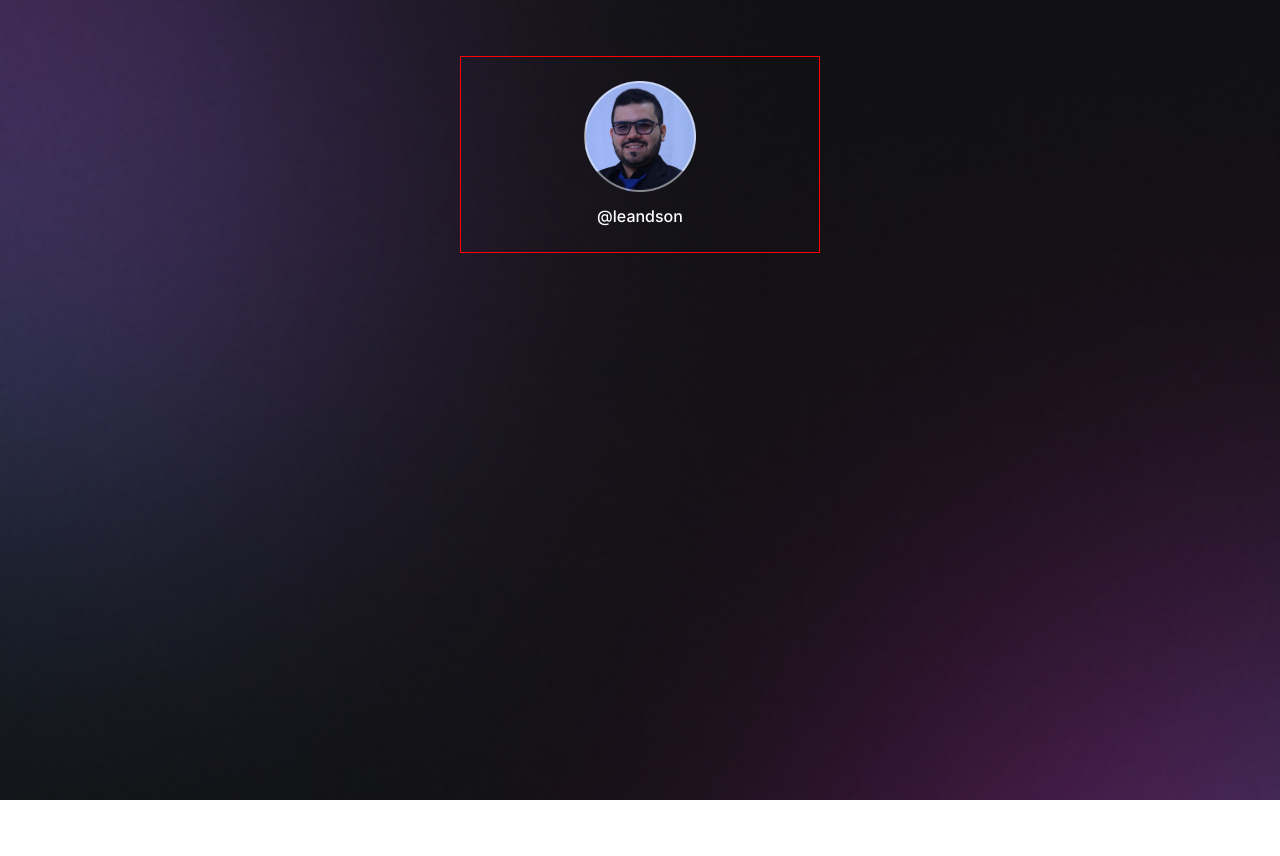
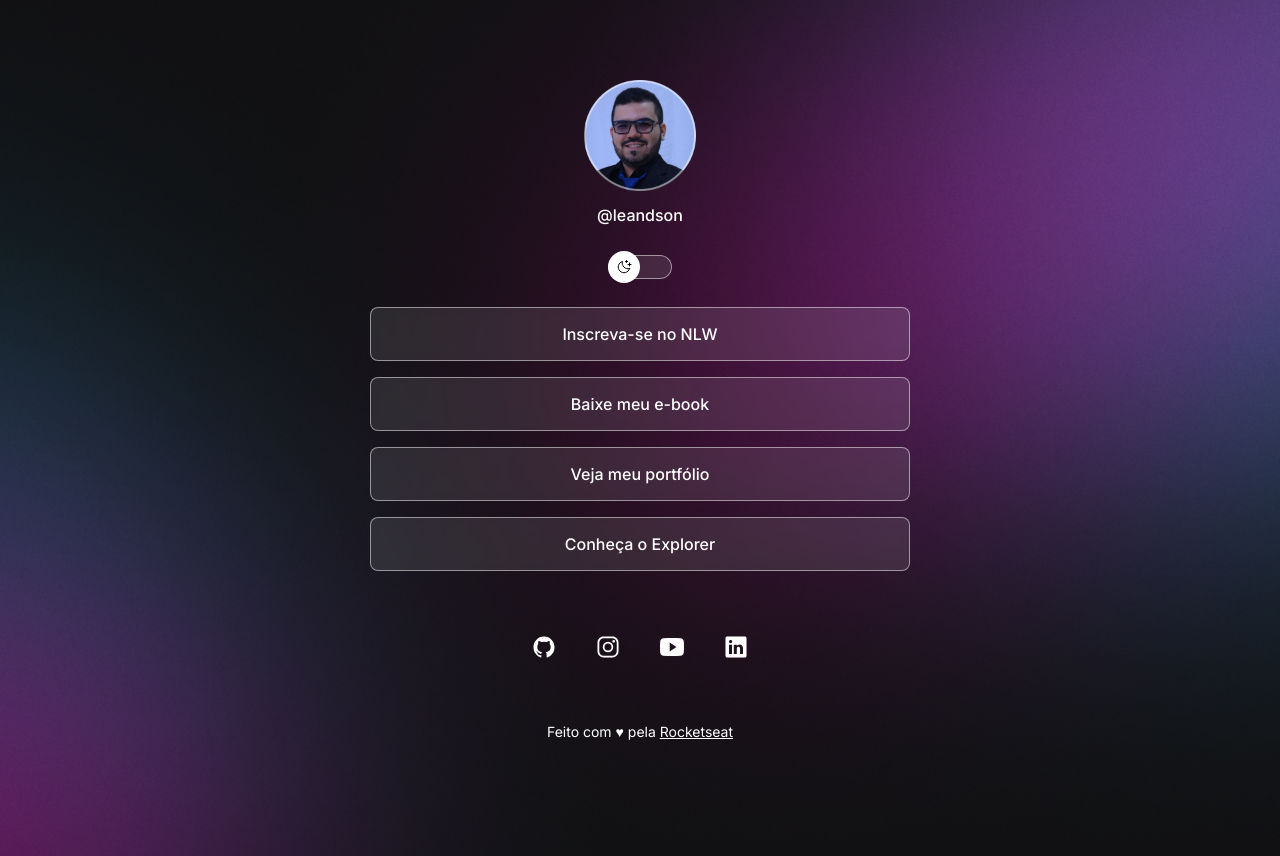
Before and after one commit to LeandsonOliveira/DevLinks, a plain HTML site: page index.html in a window 1280 px wide. Before the commit the page ends 800 px from the top, so only its background shows below. Drawn offline with nearby package versions, Linux system fonts and the light colour scheme.

Commit message:
final commit

```diff
--- a/index.html
+++ b/index.html
@@ -15,10 +15,49 @@
 <body>
   <div id="container">
     <div id="profile">
-      <img src="./assets/avatar.png" alt="Foto de Leandson Oliveira sorrindo, usando óculos e terno preto, com barba">
+      <img src="./assets/avatar.png"
+      alt="Foto de Leandson Oliveira sorrindo, usando óculos e terno preto, com barba">
       <p>@leandson</p>
     </div>
+    <div id="switch" onclick="toggleMode()">
+      <button></button>
+      <span></span>
+    </div>
+    <ul>
+      <li>
+        <a href="#">Inscreva-se no NLW</a>
+      </li>
+      <li>
+        <a href="#">Baixe meu e-book</a>
+      </li>
+      <li>
+        <a href="#">Veja meu portfólio</a>
+      </li>
+      <li>
+        <a href="https://rocketseat.com.br/explorer" target="_blank">Conheça o Explorer</a>
+      </li>
+    </ul>
+    <div id="social-links">
+      <a href="https://github.com/LeandsonOliveira" target="_blank">
+        <ion-icon name="logo-github"></ion-icon>
+      </a>
+      <a href="https://github.com/LeandsonOliveira" target="_blank">
+        <ion-icon name="logo-instagram"></ion-icon>
+      </a>
+      <a href="https://github.com/LeandsonOliveira" target="_blank">
+        <ion-icon name="logo-youtube"></ion-icon>
+      </a>
+      <a href="https://github.com/LeandsonOliveira" target="_blank">
+        <ion-icon name="logo-linkedin"></ion-icon>
+      </a>
+    </div>
+    <footer>
+      Feito com ♥ pela <a href="https://rocketseat.com.br/"> Rocketseat</a>
+    </footer>
   </div>
+  <script type="module" src="https://unpkg.com/ionicons@7.1.0/dist/ionicons/ionicons.esm.js"></script>
+  <script nomodule src="https://unpkg.com/ionicons@7.1.0/dist/ionicons/ionicons.js"></script>
+  <script src="./script.js"></script>
 </body>
 
 </html>
--- /dev/null
+++ b/script.js
@@ -0,0 +1,22 @@
+function toggleMode() {
+  const html = document.documentElement;
+
+  // if (html.classList.contains("light")) {
+  //   html.classList.remove("light");
+  // } else {
+  //   html.classList.add("light");
+  // }
+
+  html.classList.toggle('light')
+
+const img = document.querySelector('#profile img')
+
+  if (html.classList.contains("light")) {
+    img.setAttribute('src', './assets/avatar-light.png')
+    img.setAttribute('alt', 'Foto de Leandson Oliveira sorrindo, usando óculos e camisa branca, com barba')
+  } else {
+    img.setAttribute('src', './assets/avatar.png')
+    img.setAttribute('alt', 'Foto de Leandson Oliveira sorrindo, usando óculos e terno preto, com barba')
+  }
+
+}
--- a/style.css
+++ b/style.css
@@ -4,24 +4,46 @@
   box-sizing: border-box;
 }
 
+:root {
+  --text-color: #ffffff;
+  --bg-url: url(./assets/bg-mobile.jpg);
+  --stroke-color: rgba(255, 255, 255, 0.50);
+  --surface-color: rgba(255, 255, 255, 0.1);
+  --surface-color-hover: rgba(255, 255, 255, 0.05);
+  --highlight-color: rgba(255, 255, 255, 0.20);
+  --switch-bg-url: url(./assets/moon-stars.svg)
+}
+
+.light {
+  --text-color: #000000;
+  --bg-url: url(./assets/bg-mobile-light.jpg);
+  --stroke-color: rgba(0, 0, 0, 0.50);
+  --surface-color: rgba(0, 0, 0, 0.05);
+  --surface-color-hover: rgba(0, 0, 0, 0.02);
+  --highlight-color: rgba(0, 0, 0, 0.10);
+  --switch-bg-url: url(./assets/sun.svg)
+}
+
 body * {
   font-family: 'Inter', sans-serif;
-  color: #ffffff
+  color: var(--text-color);
 }
 
 body {
-  background: url(./assets/bg-mobile.jpg) no-repeat top center/cover;
+  background: var(--bg-url) no-repeat top center/cover;
+  height: 100vh;
 }
 
 #container {
-  width: 360px;
-  border: 1px solid red;
+  width: 100%;
+  max-width: 588px;
   margin: 56px auto 0px;
+  padding: 0 24px;
 }
 
 #profile {
   text-align: center;
-  padding: 24px;
+  padding: 24px 0;
 }
 
 #profile img {
@@ -33,3 +55,132 @@ body {
   font-weight: 500;
   line-height: 24px;
 }
+
+#switch {
+  position: relative;
+  width: 64px;
+  margin: 4px auto;
+}
+
+#switch button {
+  width: 32px;
+  height: 32px;
+  background: #ffffff var(--switch-bg-url) no-repeat center;
+  border: 0;
+  border-radius: 50%;
+  position: absolute;
+  top: 50%;
+  z-index: 1;
+  left: 0;
+  transform: translateY(-50%);
+  animation: slide-back 0.4s;
+}
+
+.light #switch button {
+  animation: slide-in 0.4s forwards;
+}
+
+#switch button:hover {
+  outline: 8px solid var(--highlight-color);
+}
+
+#switch span {
+  display: block;
+  width: 64px;
+  height: 24px;
+  background: var(--surface-color);
+  border: 1px solid var(--stroke-color);
+  backdrop-filter: blur(4px);
+  -webkit-backdrop-filter: blur(4px);
+  border-radius: 9999px;
+}
+
+ul {
+  list-style: none;
+  display: flex;
+  flex-direction: column;
+  gap: 16px;
+  padding: 24px 0;
+}
+
+ul li a {
+  display: flex;
+  justify-content: center;
+  align-items: center;
+
+  padding: 16px 24px;
+
+  background: var(--surface-color);
+  border: 1px solid var(--stroke-color);
+  border-radius: 8px;
+
+  backdrop-filter: blur(4px);
+  -webkit-backdrop-filter: blur(4px);
+
+  text-decoration: none;
+  font-weight: 500;
+
+  transition: background 0.2s;
+}
+
+ul li a:hover {
+  background: var(--surface-color-hover);
+  border: 1.5px solid var(--text-color);
+}
+
+#social-links {
+  display: flex;
+  justify-content: center;
+  gap: 8px;
+
+  padding: 24px 0;
+  font-size: 24px;
+}
+
+#social-links a {
+  display: flex;
+  align-items: center;
+  justify-content: center;
+  padding: 16px;
+
+  transition: background 0.2s;
+  border-radius: 50%;
+}
+
+#social-links a:hover {
+  background: var(--highlight-color);
+}
+
+footer {
+  padding: 24px 0;
+  text-align: center;
+  font-size: 14px;
+}
+
+@media (min-width: 700px) {
+  :root {
+    --bg-url: url(./assets/bg-desktop.jpg)
+  }
+
+  .light {
+    --bg-url: url(./assets/bg-desktop-light.jpg)
+  }
+}
+
+@keyframes slide-in {
+  from {
+    left: 0;
+  }
+  to {
+    left: 50%;
+  }
+}
+
+@keyframes slide-back {
+  from {
+    left: 50%;
+  }
+  to {
+    left: 0;
+  }
+}
```
Also changed, not shown: .github/preview.jpg (added), 1 other file.
